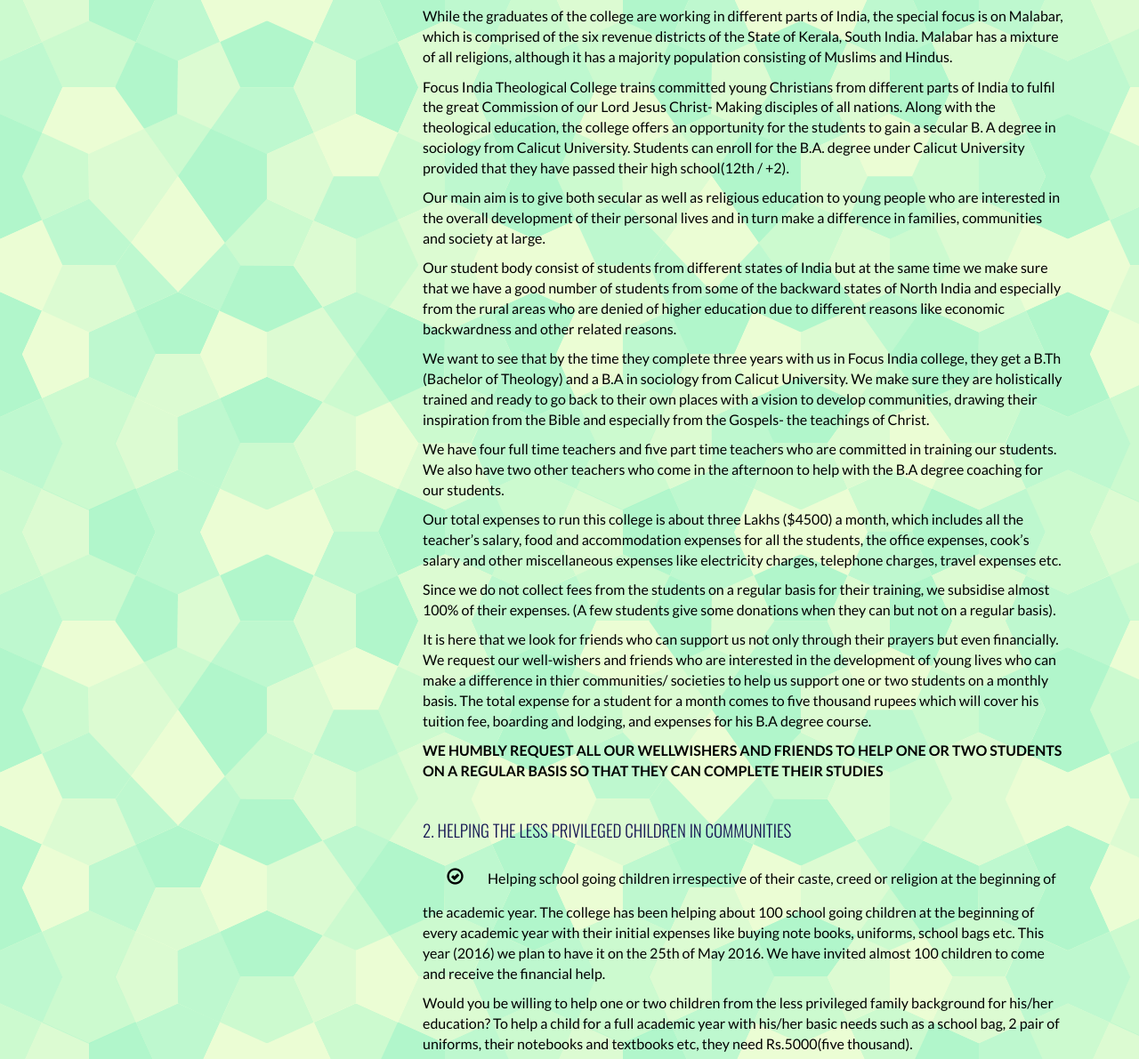
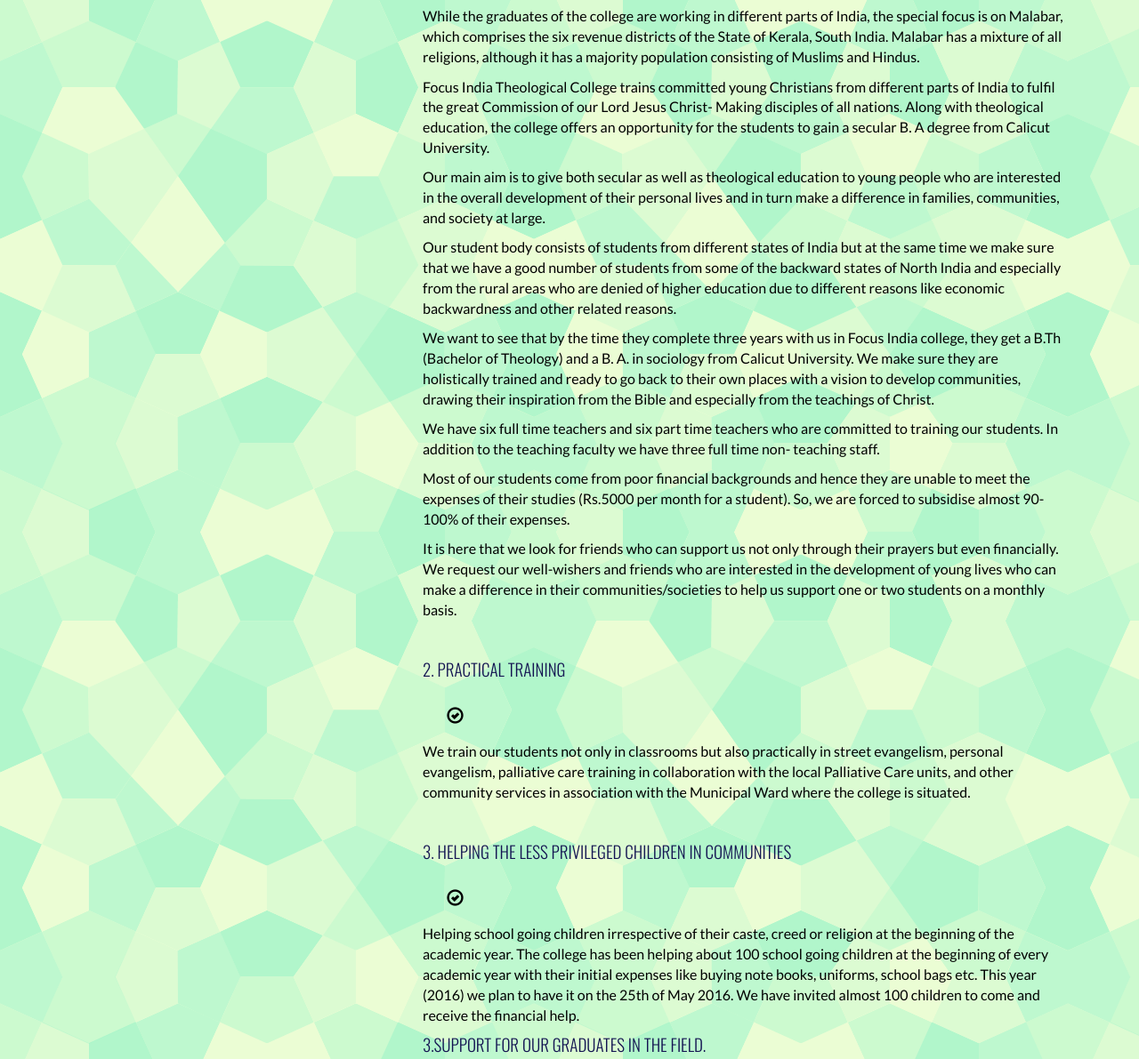
Before and after one commit to jsn5/fitc, a plain HTML site: page index.html in a window 1280 px wide. Shown: the part 1202-2393 px from the top of the page at 89% size. Drawn offline with nearby package versions, Linux system fonts and the light colour scheme.

Commit message:
Update index.html

```diff
--- a/index.html
+++ b/index.html
@@ -175,59 +175,74 @@
 					<div class="name-zig"></div>
 
 					<div class="col-xs-12">
-						<p>Focus India Theological College is a training institution, in Nilambur, A municipal town, in the  Malappuram District of the state of Kerala, South India. Focus India College came into existence in the year 1999. The college has different functions such as Social, Religious and other activities.</p>
+						<p>Focus India Theological College is a training institution, in Nilambur, A municipal town, in the Malappuram District of the state of Kerala, South India. It came into existence in the year 1999. The college has different functions such as Social,
+Religious and Charitable activities.</p>
 <h3>Major areas of work: </h3>
 <h4>1. HOLISTIC TRAINING OF YOUNG PEOPLE</h4>
-						<p><span class="glyphicon glyphicon-ok-circle btn-lg"></span>One of the major programs of the College is the training of young people. It was for this purpose that the College was started with a passion to work for the overall development of individuals, families and communities based on the teachings of the Lord Jesus Christ.</p>
+						<p><span class="glyphicon glyphicon-ok-circle btn-lg"></span>
+							One of the major programs of the College is the training of young people. It was for
+this purpose that the College was started with a passion to work for the overall
+development of individuals, families and communities based on the teachings of the
+Lord Jesus Christ.
+<p>
+While the graduates of the college are working in different parts of India, the special
+focus is on Malabar, which comprises the six revenue districts of the State of Kerala,
+South India. Malabar has a mixture of all religions, although it has a majority
+population consisting of Muslims and Hindus.
+</p>
+
+<p>Focus India Theological College trains committed young Christians from different
+parts of India to fulfil the great Commission of our Lord Jesus Christ- Making
+disciples of all nations. Along with theological education, the college offers an
+opportunity for the students to gain a secular B. A degree from Calicut University.
+</p>
+</div>
+<div class="col-xs-12">
+<p>Our main aim is to give both secular as well as theological education to young
+people who are interested in the overall development of their personal lives and in
+turn make a difference in families, communities, and society at large.</p>
 
 <p>
-While the graduates of the college are working in different parts of India, the special focus is on Malabar, which is comprised of the six revenue districts of the State of Kerala, South India. Malabar has a mixture of all religions, although it has a majority population consisting of Muslims and Hindus.
+Our student body consists of students from different states of India but at the same
+time we make sure that we have a good number of students from some of the
+backward states of North India and especially from the rural areas who are denied of
+higher education due to different reasons like economic backwardness and other
+related reasons.
 </p>
-
+<p>We want to see that by the time they complete three years with us in Focus India
+college, they get a B.Th (Bachelor of Theology) and a B. A. in sociology from Calicut
+University. We make sure they are holistically trained and ready to go back to their
+own places with a vision to develop communities, drawing their inspiration from the
+Bible and especially from the teachings of Christ.</p>
+<p>We have six full time teachers and six part time teachers who are committed to
+training our students. In addition to the teaching faculty we have three full time non-
+teaching staff.</p>
 <p>
-Focus India Theological College trains committed young Christians from different parts of India to fulfil the great Commission of our Lord Jesus Christ- Making disciples of all nations. Along with the theological education, the college offers an opportunity for the students to gain a secular B. A  degree in sociology from Calicut University. Students can enroll for the B.A. degree under Calicut University provided that they have passed their high school(12th / +2).
+Most of our students come from poor financial backgrounds and hence they are
+unable to meet the expenses of their studies (Rs.5000 per month for a student). So,
+we are forced to subsidise almost 90-100% of their expenses.
 </p>
+<p>
+It is here that we look for friends who can support us not only through their prayers
+but even financially. We request our well-wishers and friends who are interested in
+the development of young lives who can make a difference in their
+communities/societies to help us support one or two students on a monthly basis.
+</p>
+<br>
+</p><h4>2. PRACTICAL TRAINING</h4>
+<span class="glyphicon glyphicon-ok-circle btn-lg"></span><p>We train our students not only in classrooms but also practically in street
+evangelism, personal evangelism, palliative care training in collaboration with the
+local Palliative Care units, and other community services in association with the
+Municipal Ward where the college is situated.</p>
 
 
-</div>
-<div class="col-xs-12">
-
-<p>
-Our main aim is to give both secular as well as religious education to young people who are interested in the overall development of their personal lives and in turn make a difference in families, communities and society at large.
-</p>
-<p>
-Our student body consist of students from different states of India but at the same time we make sure that we have a good number of students from some of the backward states of North India and especially from the rural areas who are denied of higher education due to different reasons like economic backwardness and other related reasons.</p>
-<p>
-We want to see that by the time they complete three years with us in Focus India college, they get a B.Th (Bachelor of Theology) and a B.A in sociology from Calicut University. We make sure they are holistically trained and ready to go back to their own places with a vision to develop communities, drawing their inspiration from the Bible and especially from the Gospels- the teachings of Christ.
-</p>
-<p>
-We have four full time teachers and five part time teachers who are committed in training our students. We also have two other teachers who come in the afternoon to help with the B.A degree coaching for our students.
-</p>
-
-						<p>Our total expenses to run this college is about three Lakhs ($4500) a month, which includes all the teacher’s salary, food and accommodation expenses for all the students, the office expenses, cook’s salary and other miscellaneous expenses like electricity charges, telephone charges, travel expenses etc.
-</p>
-<p>
-Since we do not collect fees from the students on a regular basis for their training, we subsidise almost 100% of their expenses. (A few students give some donations when they can but not on a regular basis).
-</p>
-<p>
-It is here that we look for friends who can support us not only through their prayers but even financially.
-We request our well-wishers and friends who are interested in the development of young lives who can make a difference in thier communities/ societies to help us support one or two students on a monthly basis. The total expense for a student for a month comes to five thousand rupees which will cover his tuition fee, boarding and lodging, and expenses for his B.A degree course.
-</p>
-
-<p><b>WE HUMBLY REQUEST ALL OUR WELLWISHERS AND FRIENDS TO HELP ONE OR TWO STUDENTS ON A REGULAR BASIS SO THAT THEY CAN COMPLETE THEIR STUDIES</b></p>
-<p>
 <br>
-</p><h4>2. HELPING THE LESS PRIVILEGED CHILDREN IN COMMUNITIES</h4>
-<span class="glyphicon glyphicon-ok-circle btn-lg"></span>Helping school going children irrespective of their caste, creed or religion at the beginning of the academic year. The college has been helping about 100 school going children at the beginning of every academic year with their initial expenses like buying note books, uniforms, school bags etc. This year (2016) we plan to have it on the 25th of May 2016. We have invited almost 100 children to come and receive the financial help. <p></p>
-
-<p> Would you be willing to help one or two children from the less privileged family background for his/her education? To help a child for a full academic year with his/her basic needs such as a school bag, 2 pair of uniforms, their notebooks and textbooks etc, they need Rs.5000(five thousand).
-</p>
+</p><h4>3. HELPING THE LESS PRIVILEGED CHILDREN IN COMMUNITIES</h4>
+<span class="glyphicon glyphicon-ok-circle btn-lg"></span><p>Helping school going children irrespective of their caste, creed or religion at the beginning of the academic year. The college has been helping about 100 school going children at the beginning of every academic year with their initial expenses like buying note books, uniforms, school bags etc. This year (2016) we plan to have it on the 25th of May 2016. We have invited almost 100 children to come and receive the financial help. </p>
 
 <h4>3.SUPPORT FOR OUR GRADUATES IN THE FIELD.</h4>
 
-<span class="glyphicon glyphicon-ok-circle btn-lg"></span>We are earnestly looking for friends who can help a graduate to pioneer a new work in a rural area especially in the northern part on India. All our graduates need initial help for at least three years before they can become self-sufficient. Rs.5000 a month can help a graduate to start a new work!
-
-<p><b>WE THANK OUR READERS AND WELL-WISHERS FOR YOUR PRAYERS. PLEASE CONSIDER AT LEAST ONE OF THE ABOVE PROGRAMS AND HELP US.</b>
+<span class="glyphicon glyphicon-ok-circle btn-lg"></span><p>We are earnestly looking for friends who can help a graduate to pioneer a new work in a rural area especially in the northern part on India. All our graduates need initial help for at least three years before they can become self-sufficient. Rs.5000 a month can help a graduate to start a new work!
 </p>
 <p></p>
 
@@ -405,7 +420,9 @@
 
 				<br>
 				<div class="col-lg-offset-3 col-lg-6">
-				<p>The Focus India Theological College has been an Associate Member of Asia Theological Association and right now is in the process of full accreditation.</p>
+				<p>The Focus India Theological College is an Accredited Member of Asia Theological
+Association, a leading agency accrediting theological education in Asia. The next
+evaluation of the ATA is due in the year 2024.</p>
 <!--<a href="http://www.ataindia.org/popUp.php?id=144" target="_blank">See our profile on ATA's website</a>
 <p>You can view the list of accredited and associate members of ATA by clicking the link below.</p>
 <a href="http://www.ataindia.org" target="_blank">View ATA's website.</a>-->
```
